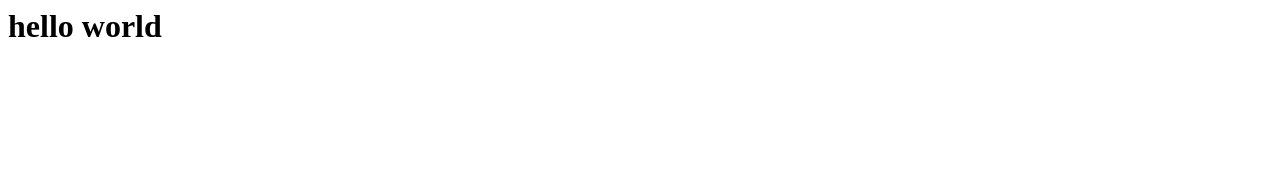
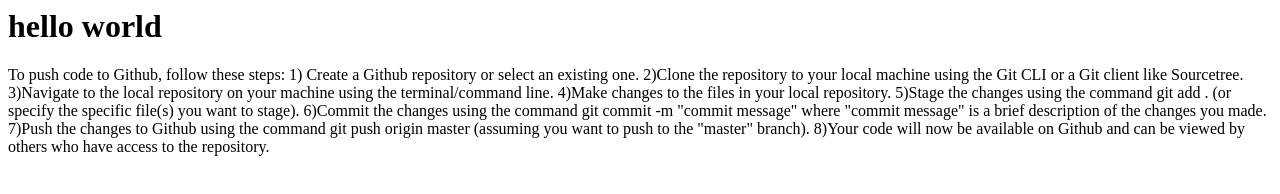
Before and after one commit to venkatesh-236/reactnani, a plain HTML site: page index.html in a window 1280 px wide. Drawn offline with Linux system fonts and the light colour scheme.

Commit message:
paragraphed added

```diff
--- a/index.html
+++ b/index.html
@@ -1 +1,18 @@
 <h1>hello world</h1>
+<p>To push code to Github, follow these steps:
+
+   1) Create a Github repository or select an existing one.
+
+    2)Clone the repository to your local machine using the Git CLI or a Git client like Sourcetree.
+
+    3)Navigate to the local repository on your machine using the terminal/command line.
+
+    4)Make changes to the files in your local repository.
+
+    5)Stage the changes using the command git add . (or specify the specific file(s) you want to stage).
+
+    6)Commit the changes using the command git commit -m "commit message" where "commit message" is a brief description of the changes you made.
+
+  7)Push the changes to Github using the command git push origin master (assuming you want to push to the "master" branch).
+
+    8)Your code will now be available on Github and can be viewed by others who have access to the repository.</p>
```
